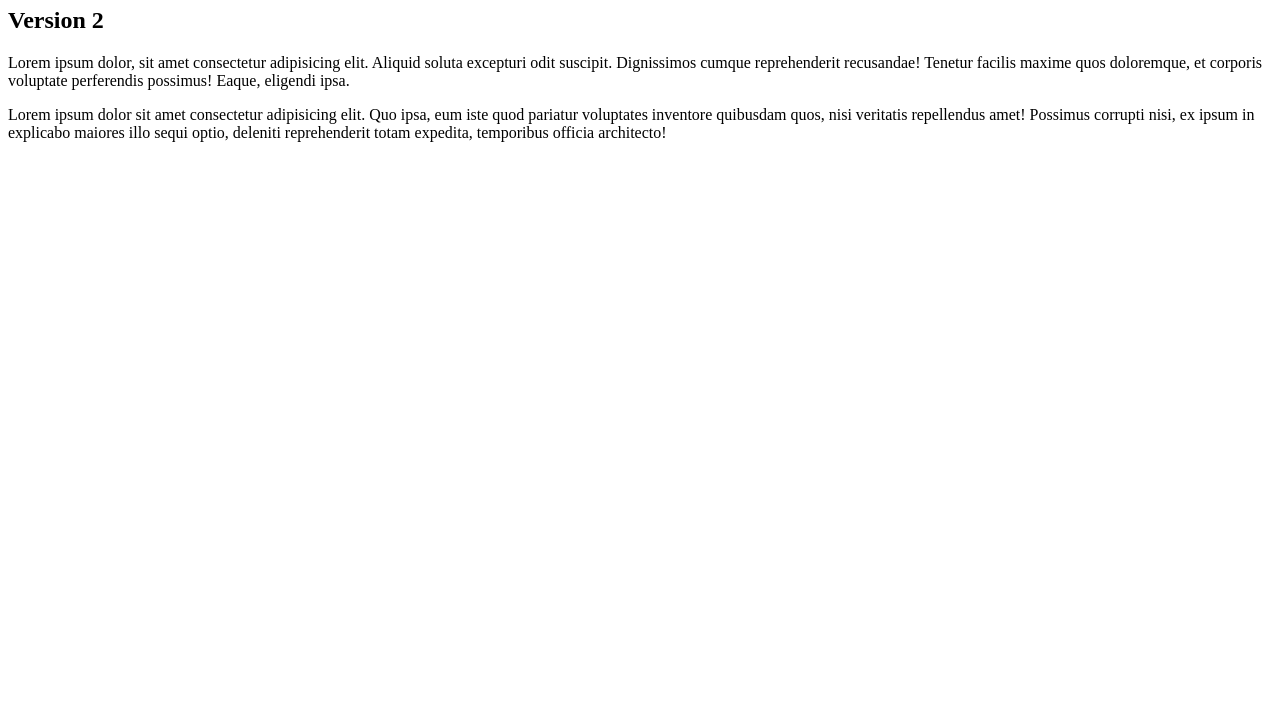
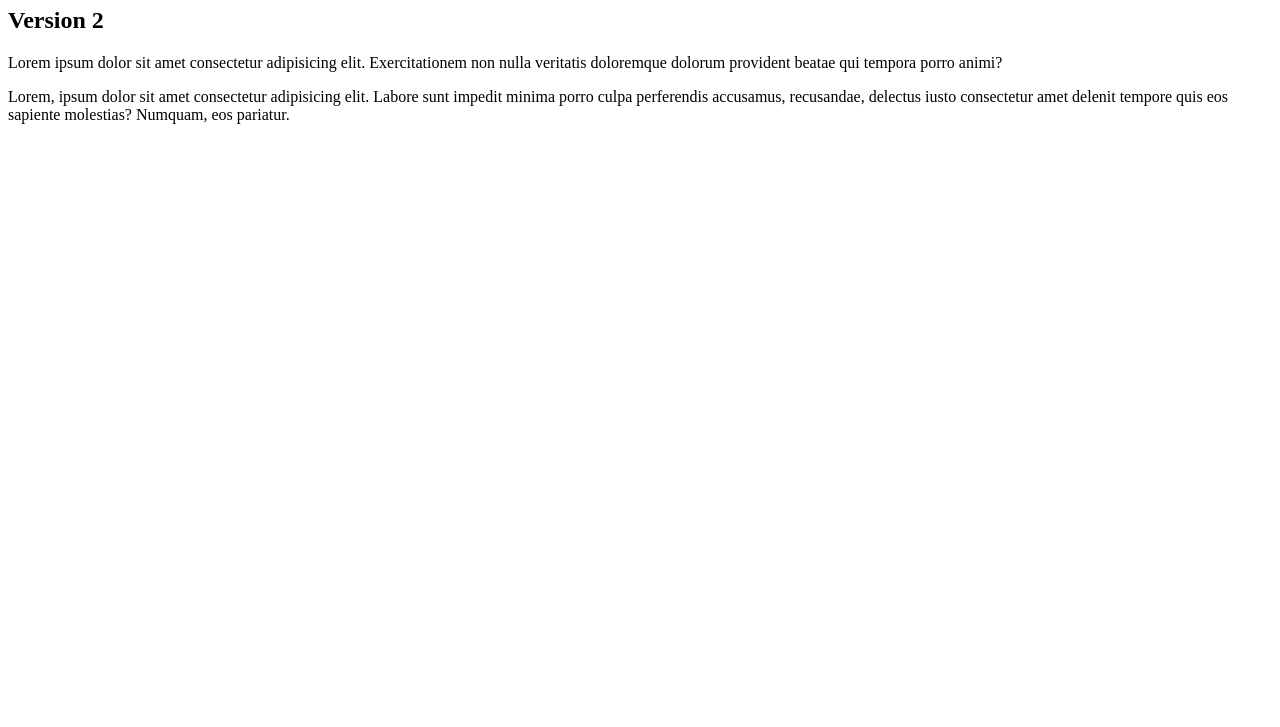
Before and after one commit to mk10informaticien/github-video, a plain HTML site: page index.html in a window 1280 px wide. Shown: the part 73-800 px from the top of the page. Drawn offline with Linux system fonts and the light colour scheme.

Commit message:
mise en ligne

```diff
--- a/index.html
+++ b/index.html
@@ -9,13 +9,10 @@
 <body>
     <h1>COURS GITHUB</h1>
     <h2>Version 2</h2>
-    <p>Lorem ipsum dolor, sit amet consectetur adipisicing elit.
-        Aliquid soluta excepturi odit suscipit. Dignissimos cumque
-         reprehenderit recusandae! Tenetur facilis maxime quos doloremque, et
-         corporis voluptate perferendis possimus! Eaque, eligendi ipsa.</p>
-    <p>Lorem ipsum dolor sit amet consectetur adipisicing elit. Quo ipsa, eum iste quod
-        pariatur voluptates inventore quibusdam quos, nisi veritatis repellendus amet! Possimus
-         corrupti nisi, ex ipsum in explicabo maiores illo sequi optio, deleniti
-        reprehenderit totam expedita, temporibus officia architecto!</p>
+    <p>Lorem ipsum dolor sit amet consectetur adipisicing elit. Exercitationem
+         non nulla veritatis doloremque dolorum provident beatae qui tempora porro animi?</p>
+    <p>Lorem, ipsum dolor sit amet consectetur adipisicing elit. Labore sunt impedit
+        minima porro culpa perferendis accusamus, recusandae, delectus iusto consectetur amet delenit
+         tempore quis eos sapiente molestias? Numquam, eos pariatur.</p>
 </body>
 </html>
```
Also changed, not shown: text.txt (deleted).
